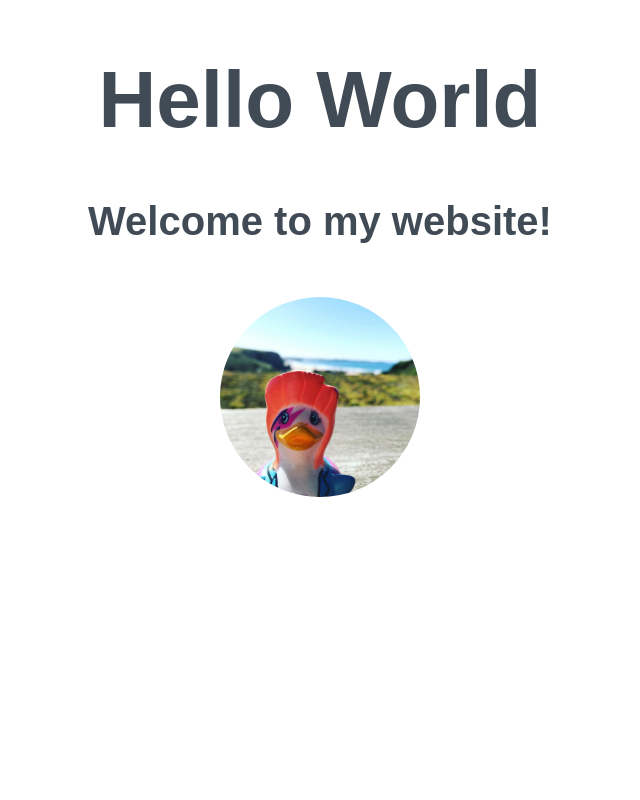
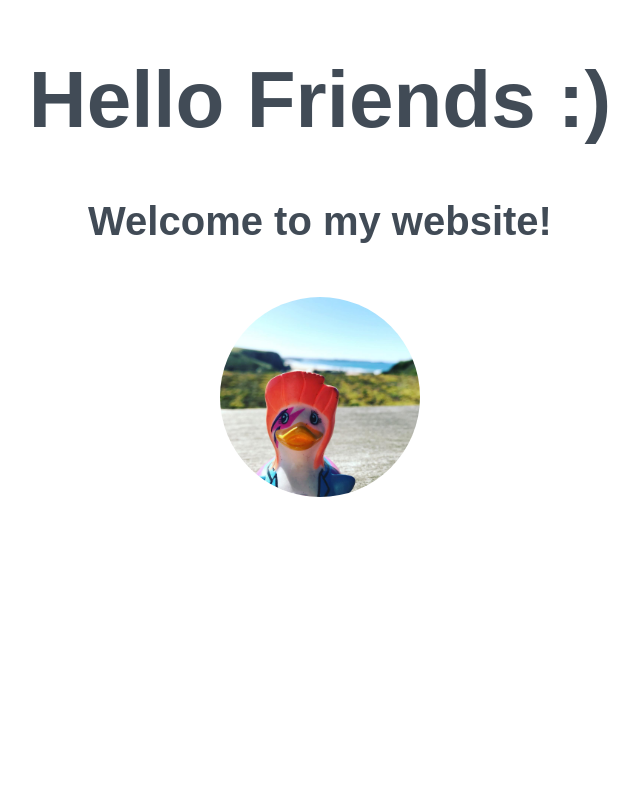
Before and after one commit to rhiannewizard/beginners-week-one, a plain HTML site: page index.html in a window 1280 px wide. Shown: the top 800 px of the page, without its empty margins (320-960 px from the left). Drawn offline with Linux system fonts and the light colour scheme.

Commit message:
Changed title
changed title to hello friends

```diff
--- a/index.html
+++ b/index.html
@@ -6,7 +6,7 @@
 </head>
 <body>
   <div>
-    <h1>Hello World</h1>
+    <h1>Hello Friends :)</h1>
 
     <h2>Welcome to my website!</h2>
 
```
